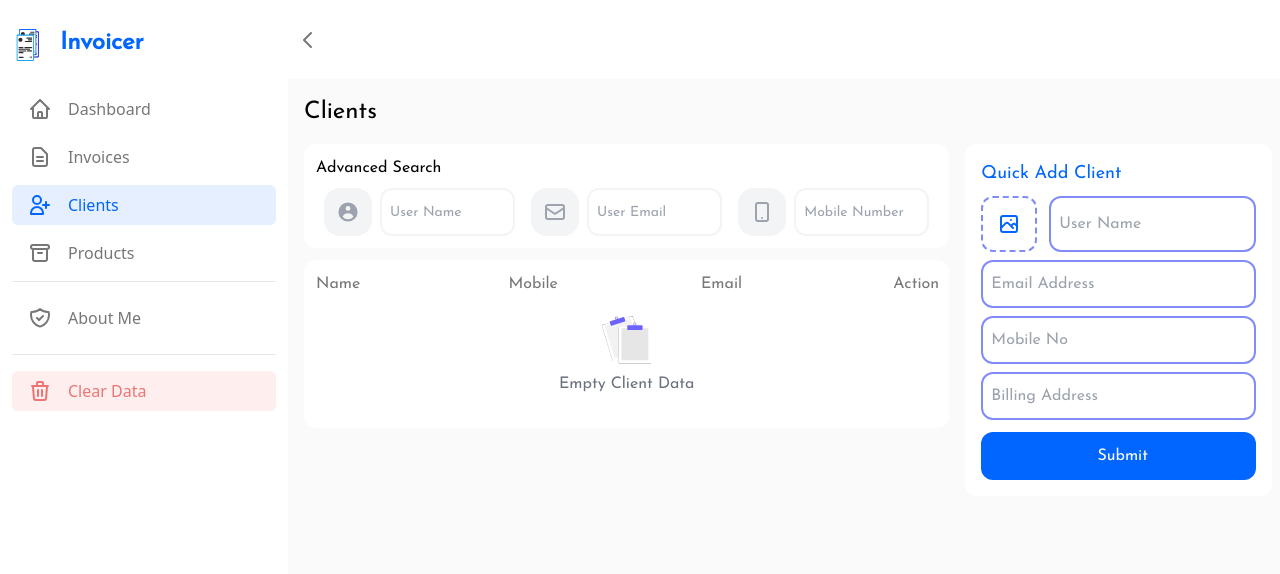
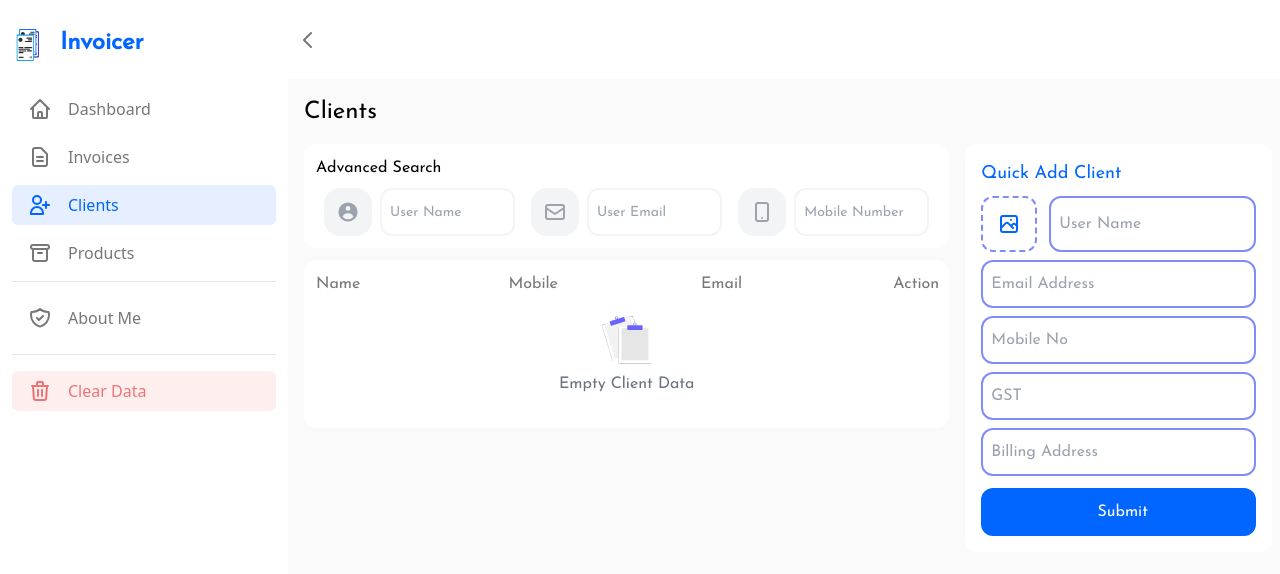
Before and after one commit to NaveeN-929/fc, a React (Create React App) app: page /clients in a window 1280 px wide. Shown: the top 574 px of the page. Built offline with nearby package versions, Linux system fonts and the light colour scheme; a web font is replaced by a local one.

Commit message:
clientdata added

```diff
--- a/public/index.html
+++ b/public/index.html
@@ -31,7 +31,7 @@
       work correctly both with client-side routing and a non-root public URL.
       Learn how to configure a non-root public URL by running `npm run build`.
     -->
-    <title>Invoicer</title>
+    <title>FC</title>
   </head>
   <body>
     <noscript>You need to enable JavaScript to run this app.</noscript>
--- a/src/components/Clients/ClientEditModal.js
+++ b/src/components/Clients/ClientEditModal.js
@@ -24,6 +24,7 @@ const emptyForm = {
   email: "",
   billingAddress: "",
   mobileNo: "",
+  gst: "",
 };
 
 const emailRegex = /^\w+([\.-]?\w+)*@\w+([\.-]?\w+)*(\.\w{2,3})+$/;
@@ -204,6 +205,23 @@ function ClientEditModal(props) {
                               }
                             />
                           </div>
+                          </div>
+                        <div className="flex mt-2">
+                          <div className="flex-1">
+                            <input
+                              autoComplete="nope"
+                              placeholder="gst"
+                              className={
+                                !validForm.gst && isTouched
+                                  ? defaultInputInvalidStyle
+                                  : defaultInputStyle
+                              }
+                              value={clientForm.gst}
+                              onChange={(e) =>
+                                handlerClientValue(e, "gst")
+                              }
+                            />
+                          </div>
                         </div>
                         <div className="flex mt-2">
                           <div className="flex-1">
--- a/src/components/Dashboard/QuickAddClient.js
+++ b/src/components/Dashboard/QuickAddClient.js
@@ -31,6 +31,7 @@ const emptyForm = {
   email: "",
   billingAddress: "",
   mobileNo: "",
+  GST:"",
 };
 
 function QuickAddClient({ editForm }) {
@@ -110,6 +111,7 @@ function QuickAddClient({ editForm }) {
       email: isValidEmail ? true : false,
       billingAddress: clientForm?.billingAddress?.trim() ? true : false,
       mobileNo: clientForm?.mobileNo?.trim() ? true : false,
+      GST: clientForm?.GST?.trim() ? true : false,
     }));
   }, [clientForm]);
 
@@ -194,6 +196,26 @@ function QuickAddClient({ editForm }) {
             />
           )}
         </div>
+        </div>
+      <div className="flex mt-2">
+        <div className="flex-1">
+          {isInitLoading ? (
+            <Skeleton className={defaultSkeletonNormalStyle} />
+          ) : (
+            <input
+              autoComplete="nope"
+              placeholder="GST"
+              className={
+                !validForm.GST && isTouched
+                  ? defaultInputInvalidStyle
+                  : defaultInputStyle
+              }
+              disabled={isInitLoading}
+              value={clientForm.GST}
+              onChange={(e) => handlerClientValue(e, "GST")}
+            />
+          )}
+        </div>
       </div>
       <div className="flex mt-2">
         <div className="flex-1">
--- a/src/pages/invoices/InvoiceDetailScreen.js
+++ b/src/pages/invoices/InvoiceDetailScreen.js
@@ -802,6 +802,23 @@ function InvoiceDetailScreen(props) {
                     invoiceForm?.clientDetail?.email
                   )}
                 </div>
+                <div
+                  className={
+                    "font-medium " + (isExporting ? "text-xs" : "text-sm mb-1")
+                  }
+                >
+                  {!isViewMode ? (
+                    <input
+                      autoComplete="nope"
+                      placeholder="Client GSTIN"
+                      className={defaultInputSmStyle}
+                      value={invoiceForm?.clientDetail?.gst}
+                      onChange={(e) => handlerInvoiceClientValue(e, "gst")}
+                    />
+                  ) : (
+                    invoiceForm?.clientDetail?.email
+                  )}
+                </div>
               </div>
             </div>
             <div className="flex-1">
```
Also changed, not shown: 1 other file (tests, documents, lock files or other folders).
